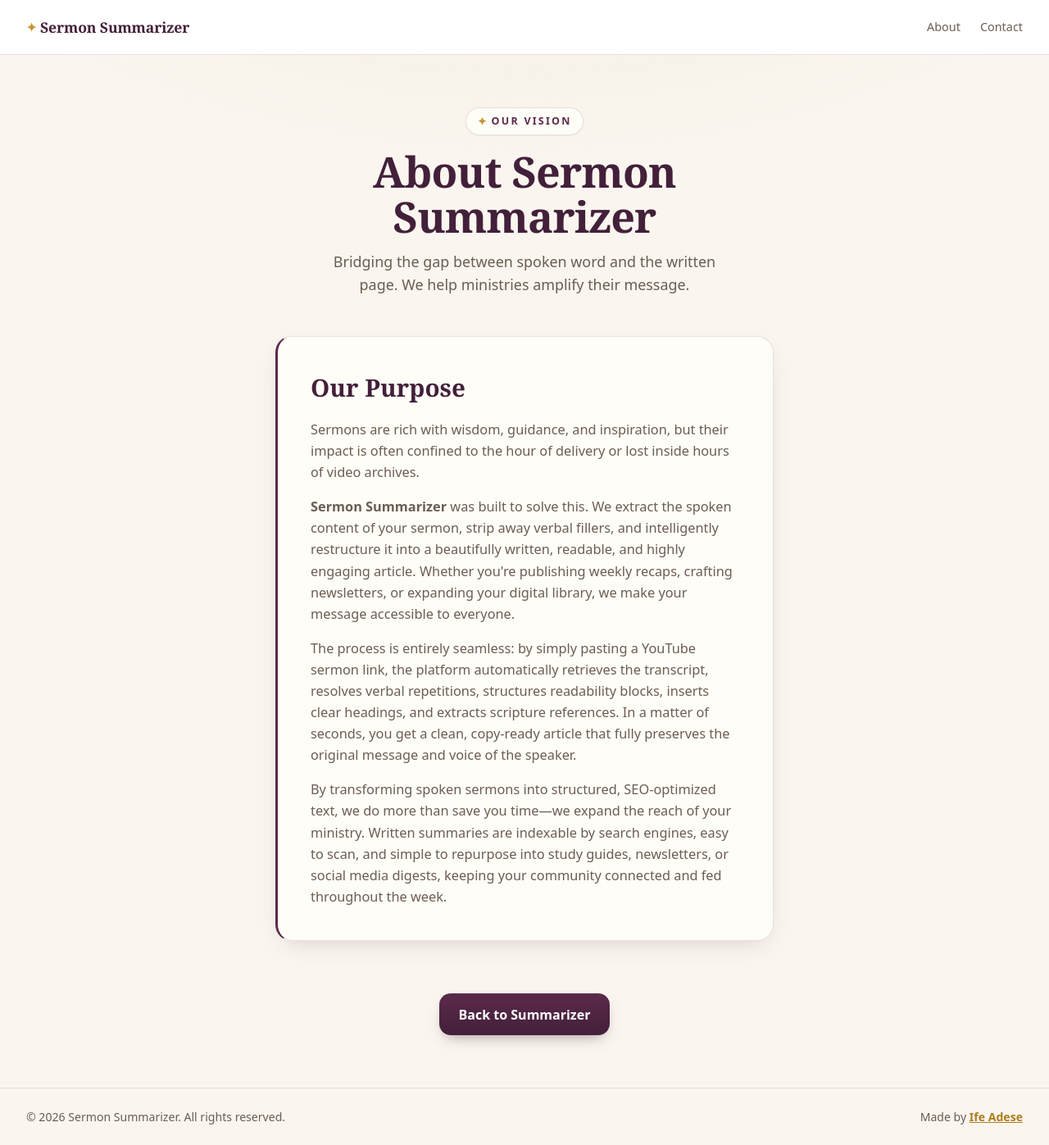
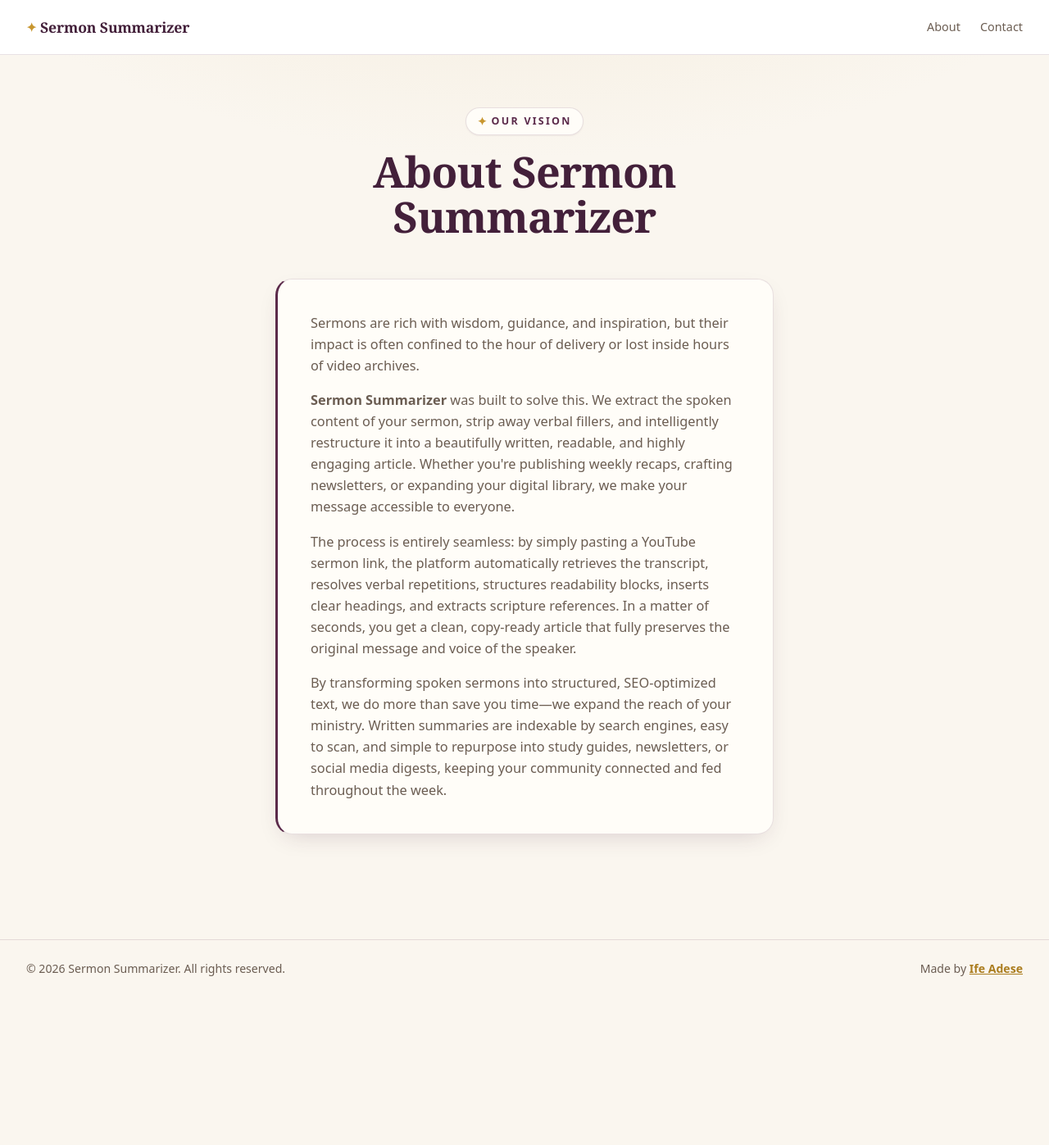
Before and after one commit to ifeadese/youtube-sermon-summarizer, a React (Vite) app in the folder frontend/: page /about in a window 1280 px wide. Shown: the whole page at 82% size. After the commit the page ends 1216 px from the top, so only its background shows below. Built offline with nearby package versions, Linux system fonts and the light colour scheme; no server answers.

Commit message:
style: update about page text and remove input background

```diff
--- a/frontend/src/About.jsx
+++ b/frontend/src/About.jsx
@@ -9,14 +9,12 @@ export default function About() {
           Our Vision
         </span>
         <h1 className="about-title">About Sermon Summarizer</h1>
-        <p className="about-subtitle">
-          Bridging the gap between spoken word and the written page. We help ministries amplify their message.
-        </p>
+
       </div>
 
       <div className="about-mission">
         <div className="about-mission__card">
-          <h2>Our Purpose</h2>
+
           <p>
             Sermons are rich with wisdom, guidance, and inspiration, but their impact is often confined to the hour of delivery or lost inside hours of video archives.
           </p>
@@ -32,11 +30,7 @@ export default function About() {
         </div>
       </div>
 
-      <div className="about-cta">
-        <Link to="/" className="generate-btn" style={{ display: "inline-block", textDecoration: "none", textAlign: "center" }}>
-          Back to Summarizer
-        </Link>
-      </div>
+
     </main>
   );
 }
--- a/frontend/src/App.css
+++ b/frontend/src/App.css
@@ -182,10 +182,9 @@
   font-family: inherit;
   font-size: 1rem;
   color: var(--ink);
-  background: var(--surface-sunken);
   border: 1px solid transparent;
   border-radius: var(--radius);
-  transition: border-color 0.18s ease, background 0.18s ease, box-shadow 0.18s ease;
+  transition: border-color 0.18s ease, box-shadow 0.18s ease;
 }
 
 .url-input::placeholder {
@@ -194,7 +193,6 @@
 
 .url-input:focus {
   outline: none;
-  background: var(--surface);
   border-color: var(--gold);
   box-shadow: 0 0 0 3px rgba(200, 150, 46, 0.22);
 }
```
Also changed, not shown: 1 other file (tests, documents, lock files or other folders).
